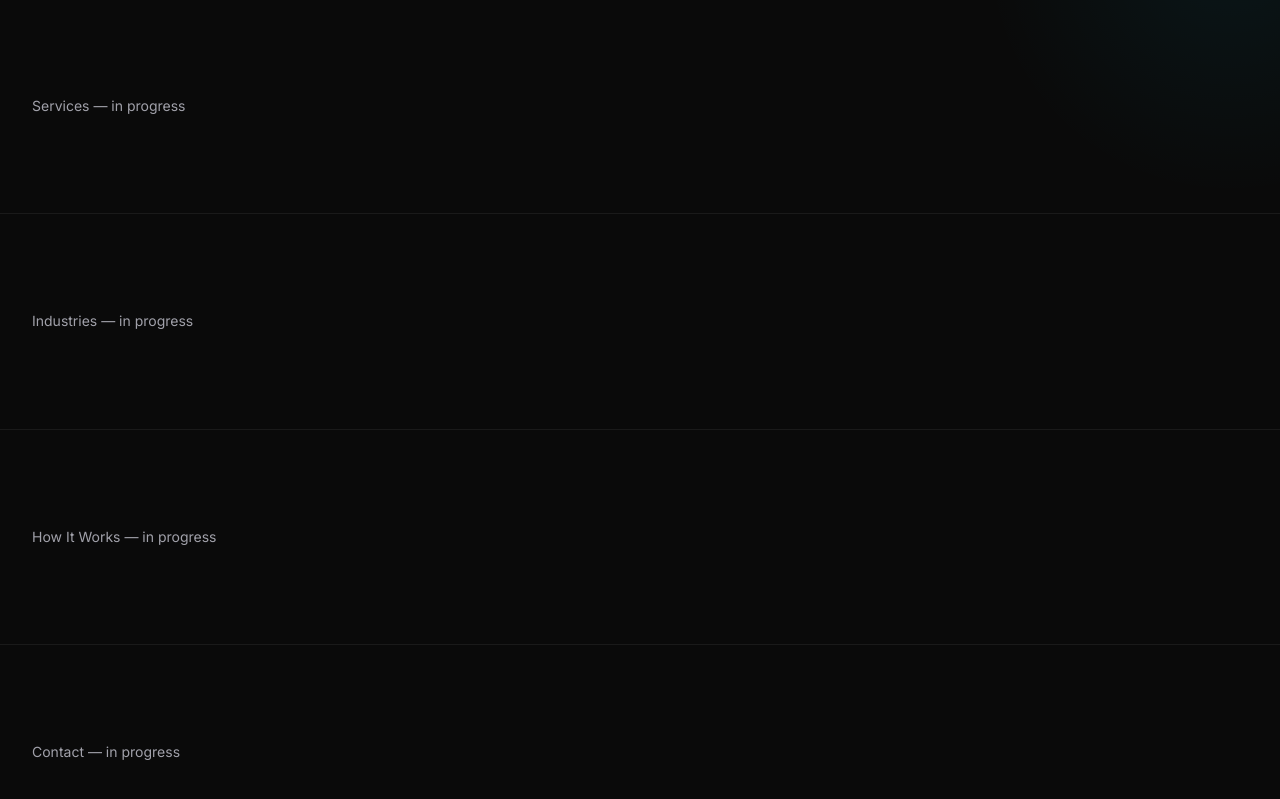
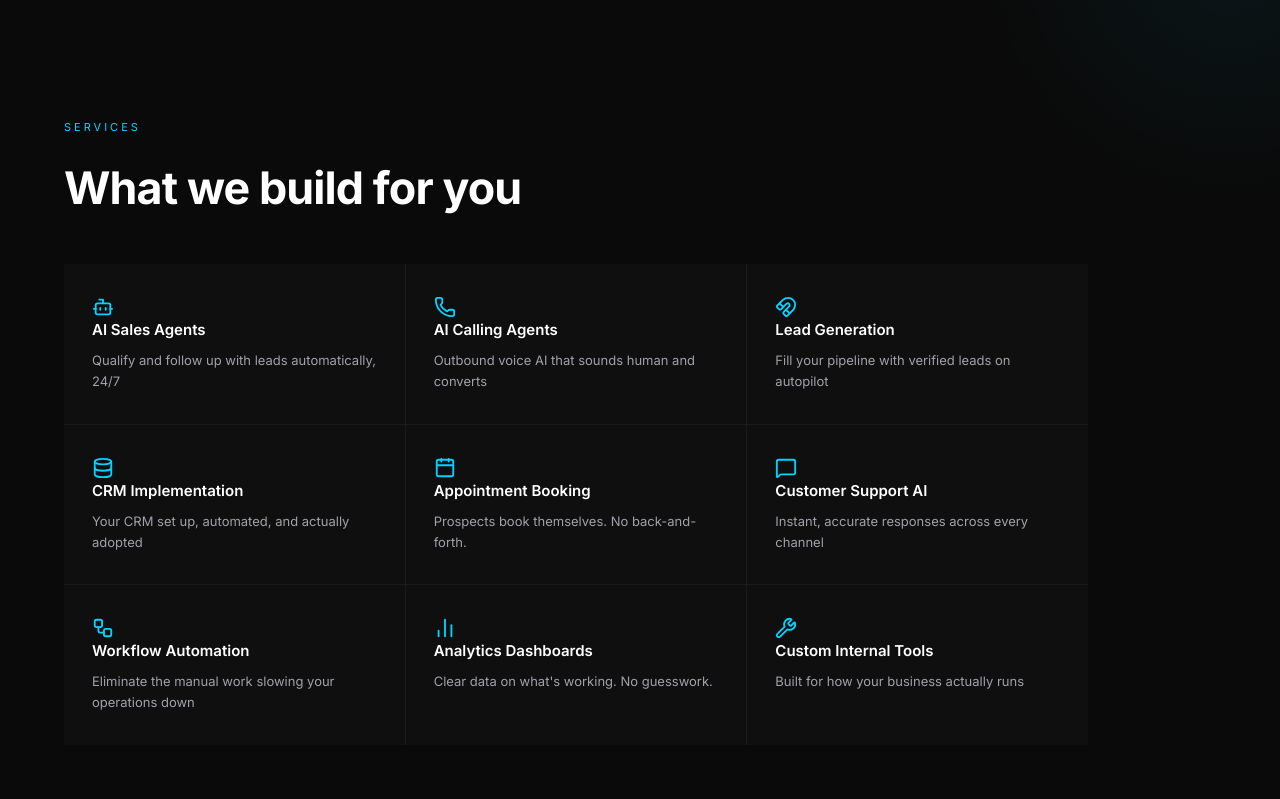
Before and after one commit to zeffmubashir/noctiluca-ai, a Next.js app: page / in a window 1280 px wide. Shown: the part 801-1600 px from the top of the page. Built offline with nearby package versions, Linux system fonts and the light colour scheme.

Commit message:
feat: services section complete

```diff
--- a/components/Services.tsx
+++ b/components/Services.tsx
@@ -1,7 +1,166 @@
+'use client'
+
+import { motion, type Variants } from 'framer-motion'
+import {
+  BarChart2,
+  Bot,
+  Calendar,
+  Database,
+  Magnet,
+  MessageSquare,
+  Phone,
+  Workflow,
+  Wrench,
+  type LucideIcon,
+} from 'lucide-react'
+
+interface Service {
+  icon: LucideIcon
+  name: string
+  description: string
+}
+
+const services: Service[] = [
+  {
+    icon: Bot,
+    name: 'AI Sales Agents',
+    description: 'Qualify and follow up with leads automatically, 24/7',
+  },
+  {
+    icon: Phone,
+    name: 'AI Calling Agents',
+    description: 'Outbound voice AI that sounds human and converts',
+  },
+  {
+    icon: Magnet,
+    name: 'Lead Generation',
+    description: 'Fill your pipeline with verified leads on autopilot',
+  },
+  {
+    icon: Database,
+    name: 'CRM Implementation',
+    description: 'Your CRM set up, automated, and actually adopted',
+  },
+  {
+    icon: Calendar,
+    name: 'Appointment Booking',
+    description: 'Prospects book themselves. No back-and-forth.',
+  },
+  {
+    icon: MessageSquare,
+    name: 'Customer Support AI',
+    description: 'Instant, accurate responses across every channel',
+  },
+  {
+    icon: Workflow,
+    name: 'Workflow Automation',
+    description: 'Eliminate the manual work slowing your operations down',
+  },
+  {
+    icon: BarChart2,
+    name: 'Analytics Dashboards',
+    description: "Clear data on what's working. No guesswork.",
+  },
+  {
+    icon: Wrench,
+    name: 'Custom Internal Tools',
+    description: 'Built for how your business actually runs',
+  },
+]
+
+const containerVariants: Variants = {
+  hidden: {},
+  show: {
+    transition: {
+      staggerChildren: 0.07,
+    },
+  },
+}
+
+const cardVariants: Variants = {
+  hidden: { opacity: 0, y: 16 },
+  show: {
+    opacity: 1,
+    y: 0,
+    transition: { duration: 0.45, ease: [0.22, 1, 0.36, 1] },
+  },
+}
+
 export default function Services(): React.JSX.Element {
   return (
-    <div style={{ padding: '6rem 2rem', color: '#a1a1aa', borderBottom: '1px solid #1a1a1a', fontSize: '0.875rem' }}>
-      Services — in progress
-    </div>
+    <section
+      id="services"
+      className="w-full bg-[#0a0a0a]"
+      style={{ padding: '120px 0' }}
+    >
+      <div
+        className="mx-auto max-w-6xl"
+        style={{
+          paddingLeft: 'clamp(24px, 5vw, 80px)',
+          paddingRight: 'clamp(24px, 5vw, 80px)',
+        }}
+      >
+        <div style={{ marginBottom: '40px' }}>
+          <p
+            className="uppercase text-[#00d4ff]"
+            style={{
+              fontSize: '11px',
+              letterSpacing: '3px',
+              marginBottom: '16px',
+            }}
+          >
+            Services
+          </p>
+          <h2
+            className="font-bold text-[#ffffff]"
+            style={{
+              fontSize: 'clamp(2rem, 3.5vw, 3rem)',
+              letterSpacing: '-0.02em',
+            }}
+          >
+            What we build for you
+          </h2>
+        </div>
+
+        <motion.div
+          className="grid grid-cols-1 gap-px bg-[#1a1a1a] md:grid-cols-2 lg:grid-cols-3"
+          variants={containerVariants}
+          initial="hidden"
+          whileInView="show"
+          viewport={{ once: true, amount: 0.1 }}
+        >
+          {services.map((service) => {
+            const Icon = service.icon
+
+            return (
+              <motion.div
+                key={service.name}
+                variants={cardVariants}
+                className="group bg-[#0f0f0f] transition-all duration-200 ease-in-out hover:bg-[#141414]"
+                style={{ padding: '32px 28px' }}
+              >
+                <Icon
+                  size={22}
+                  className="mb-5 text-[#00d4ff] transition-all duration-200 ease-in-out group-hover:drop-shadow-[0_0_12px_rgba(0,212,255,0.4)]"
+                  aria-hidden="true"
+                />
+                <h3
+                  className="font-semibold text-[#ffffff]"
+                  style={{ fontSize: '15px', marginBottom: '8px' }}
+                >
+                  {service.name}
+                </h3>
+                <p
+                  className="text-[#a1a1aa]"
+                  style={{ fontSize: '13px', lineHeight: 1.6 }}
+                >
+                  {service.description}
+                </p>
+              </motion.div>
+            )
+          })}
+        </motion.div>
+      </div>
+    </section>
   )
 }
```
